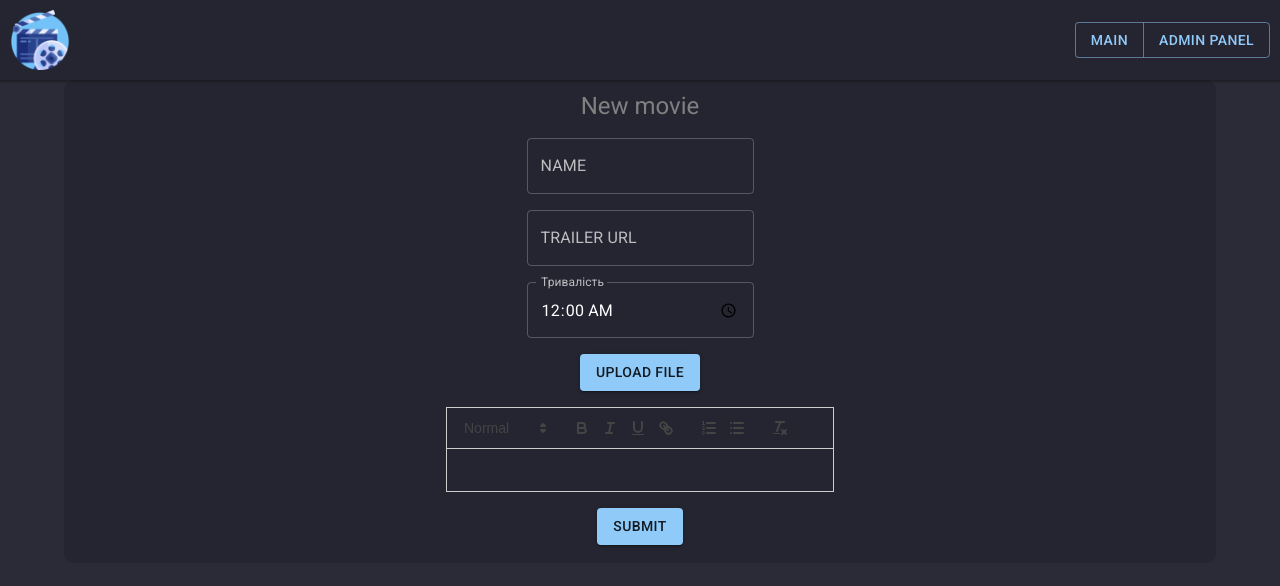
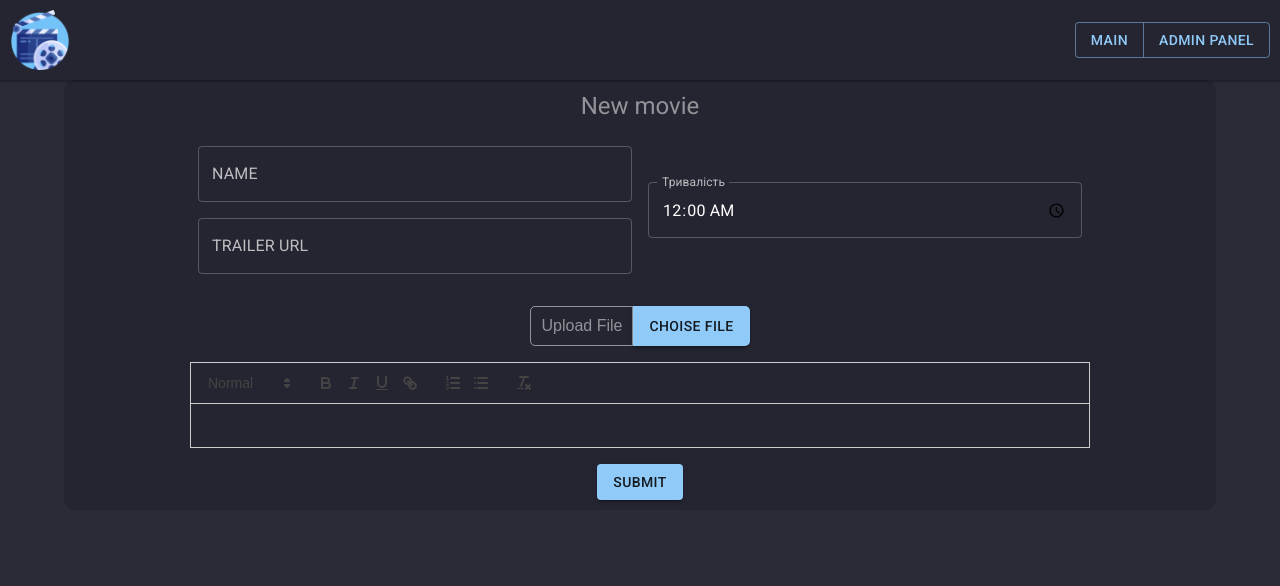
Before and after one commit to ImplementLife/Cinema, a React (Create React App) app in the folder apps/cinema-web/client/: page /admin/movie in a window 1280 px wide. Shown: the top 586 px of the page. Built offline with nearby package versions, Linux system fonts and the light colour scheme; no server answers.

Commit message:
new create&update page ui

```diff
--- a/apps/cinema-web/client/src/components/Admin/AdminDescription.tsx
+++ b/apps/cinema-web/client/src/components/Admin/AdminDescription.tsx
@@ -22,13 +22,13 @@ const AdminDescription: FC<IAdminDescriptionProps> = ({value}) => {
       <ReactQuill
           id='editor'
           style={{
-            background: "#252531",
+            border:'none',
             color: "white",
             width: "100%",
-            maxWidth: "800px",
-        }}
+            maxWidth: "900px",
+          }}
           value={value}
-          theme='snow'
+          theme ='snow'
           onChange={change}
       />
   );
--- a/apps/cinema-web/client/src/components/Admin/AdminDuration.tsx
+++ b/apps/cinema-web/client/src/components/Admin/AdminDuration.tsx
@@ -21,8 +21,8 @@ const AdminDuration: FC<IAdminDurationProps> = () => {
         label="Тривалість"
         type="time"
         defaultValue="00:00"
-        style={{width: '100%', maxWidth: 388}}
         onChange={change}
+        fullWidth
         InputLabelProps={{
           shrink: true,
         }}
--- a/apps/cinema-web/client/src/components/Admin/AdminFileInput.tsx
+++ b/apps/cinema-web/client/src/components/Admin/AdminFileInput.tsx
@@ -1,6 +1,6 @@
 import React, { ChangeEvent, FC } from 'react';
-import { Button } from '@mui/material';
-import { useAppDispatch } from '../../hooks/redux';
+import { Box, Button } from '@mui/material';
+import { useAppDispatch, useAppSelector } from '../../hooks/redux';
 import { createMovieSlice } from '../../redux-toolkit/reducers/createMovieSlice';
 
 interface IAdminFileInputProps {
@@ -9,6 +9,7 @@ interface IAdminFileInputProps {
 const AdminFileInput: FC<IAdminFileInputProps> = () => {
   const {setImage} = createMovieSlice.actions
   const dispatch = useAppDispatch()
+  const imageFile = useAppSelector(state => state.createMovieSlice.movie.imageFile)
 
   const choiseImage = (e: ChangeEvent<HTMLInputElement>) => {
     if ( e.target.files !== null) {
@@ -17,22 +18,37 @@ const AdminFileInput: FC<IAdminFileInputProps> = () => {
   }
 
   return (
-    <>
+    <Box
+      sx={{
+        display: 'flex',
+      }}
+    >
+      <Box
+        sx={{
+          border: '1px solid',
+          borderRadius: '5px 0px 0px 5px',
+          padding: '10px',
+          color: '#ffffff80',
+          width: 'calc(100% - 116.09)',
+        }}
+      >
+        {imageFile?.name ?? "Upload File"}
+      </Box>
       <Button
+        sx={{
+          borderRadius: '0px 5px 5px 0px',
+        }}
         variant="contained"
         component="label"
       >
-      Upload File
-
+        Choise File
         <input
           type="file"
           onChange={choiseImage}
           hidden
         />
-
       </Button>
-    </>
-
+    </Box>
   );
 };
 
--- a/apps/cinema-web/client/src/components/Admin/re-use/AdminBox.tsx
+++ b/apps/cinema-web/client/src/components/Admin/re-use/AdminBox.tsx
@@ -1,17 +1,20 @@
 import { Box } from '@mui/material';
-import * as React from 'react';
+import { FC } from 'react';
 
-interface IAdminBoxProps {
+interface IAdminBox {
   children: React.ReactElement| React.ReactNode;
 }
 
-const AdminBox: React.FunctionComponent<IAdminBoxProps> = ({children}) => {
+const AdminBox: FC<IAdminBox> = ({children}) => {
+
   return (
     <Box
       sx={{
         display: 'flex',
         flexDirection: 'column',
         alignItems: 'center',
+        width: '100%',
+        padding: 1,
         '& > :not(style)': { m: 1 },
       }}
     >
--- /dev/null
+++ b/apps/cinema-web/client/src/components/Admin/re-use/AdminContainer.tsx
@@ -0,0 +1,31 @@
+import { Box } from '@mui/material';
+import { FC } from 'react';
+import { theme } from '../../../global/theme';
+
+interface IAdminContainer {
+  children: React.ReactElement| React.ReactNode;
+}
+
+const AdminContainer: FC<IAdminContainer> = ({children}) => {
+
+  return (
+    <Box
+      sx={{
+        display: 'flex',
+        alignItems: 'center',
+        width:'100%',
+        maxWidth: 'md',
+        justifyContent:'space-between',
+        [theme.breakpoints.down('sm')]: {
+          display: 'flex',
+          flexDirection: 'column',
+          alignItems: 'center',
+        },
+      }}
+    >
+      {children}
+    </Box>
+  );
+};
+
+export default AdminContainer;
--- a/apps/cinema-web/client/src/global/theme.ts
+++ b/apps/cinema-web/client/src/global/theme.ts
@@ -1,6 +1,15 @@
 import { createTheme } from "@mui/material";
 
 export const theme = createTheme({
+  breakpoints: {
+    values: {
+      xs: 0,
+      sm: 640,
+      md: 900,
+      lg: 1200,
+      xl: 1536,
+    },
+  },
   palette: {
     mode: 'dark',
     secondary: {
--- a/apps/cinema-web/client/src/pages/Admin/CreateMoviePage.tsx
+++ b/apps/cinema-web/client/src/pages/Admin/CreateMoviePage.tsx
@@ -9,10 +9,10 @@ import {createMovieSlice} from '../../redux-toolkit/reducers/createMovieSlice';
 import { useAppDispatch, useAppSelector } from '../../hooks/redux';
 import { adminAPI } from '../../services/AdminService';
 import AdminTags from '../../components/Admin/AdminTags';
+import AdminContainer from '../../components/Admin/re-use/AdminContainer';
 import AdminBox from '../../components/Admin/re-use/AdminBox';
 import AdminModal from '../../components/Admin/re-use/AdminModal';
 import { useNavigate } from 'react-router-dom';
-
 
 const CreateMoviePage: FC = () => {
   const movie = useAppSelector(state => state.createMovieSlice.movie)
@@ -44,6 +44,7 @@ const CreateMoviePage: FC = () => {
     if (movie.id === 0 && movie.imageFile !== null  ) {
       formData.append('image', movie.imageFile);
       formData.append('movie', JSON.stringify(movie));
+      console.log(movie.imageFile);
       createMovie(formData);
     } else {
       if ( movie.imageFile !== null ) {
@@ -69,9 +70,10 @@ const CreateMoviePage: FC = () => {
     <AdminLyout>
       {
         isUpdate === false
-        ? <Typography color='GrayText' variant="h5" gutterBottom>New movie</Typography>
-        : <Typography color='GrayText' variant="h5" gutterBottom>Update movie: {movie.id}</Typography>
+        ? <Typography color='#ffffff80' variant="h5" gutterBottom>New movie</Typography>
+        : <Typography color='#ffffff80' variant="h5" gutterBottom>Update movie: {movie.id}</Typography>
       }
+      <AdminContainer>
         <AdminBox>
           <AdminTextField
             label='NAME'
@@ -83,6 +85,8 @@ const CreateMoviePage: FC = () => {
             value={movie.trailerURL}
             setAction={changeTrailer}
           />
+        </AdminBox>
+        <AdminBox>
           <AdminTags
             openModal={handleOpen}
           />
@@ -97,18 +101,17 @@ const CreateMoviePage: FC = () => {
             />
             <Button onClick={sendNewTag}>SEND</Button>
           </AdminModal>
-
           {movie.id === 0
             ?<AdminDuration/>
             :null
           }
-
+        </AdminBox>
+      </AdminContainer>
+      <AdminBox>
         <AdminFileInput/>
+        <AdminDescription value={movie.description}/>
       </AdminBox>
-      <AdminBox>
-        <AdminDescription value={movie.description}/>
       <Button onClick={sendMovie} variant="contained">submit</Button>
-      </AdminBox>
     </AdminLyout>
   );
 }
--- a/apps/cinema-web/client/src/redux-toolkit/index.ts
+++ b/apps/cinema-web/client/src/redux-toolkit/index.ts
@@ -15,7 +15,9 @@ export const setupStore = () => {
   return configureStore({
     reducer: rootReducer,
     middleware: (getDefaultMiddleware) =>
-      getDefaultMiddleware()
+      getDefaultMiddleware({
+      serializableCheck: false
+      })
       .concat(movieAPI.middleware)
       .concat(adminAPI.middleware)
   })
```
Lines whose indentation alone changed are shown as unchanged.
